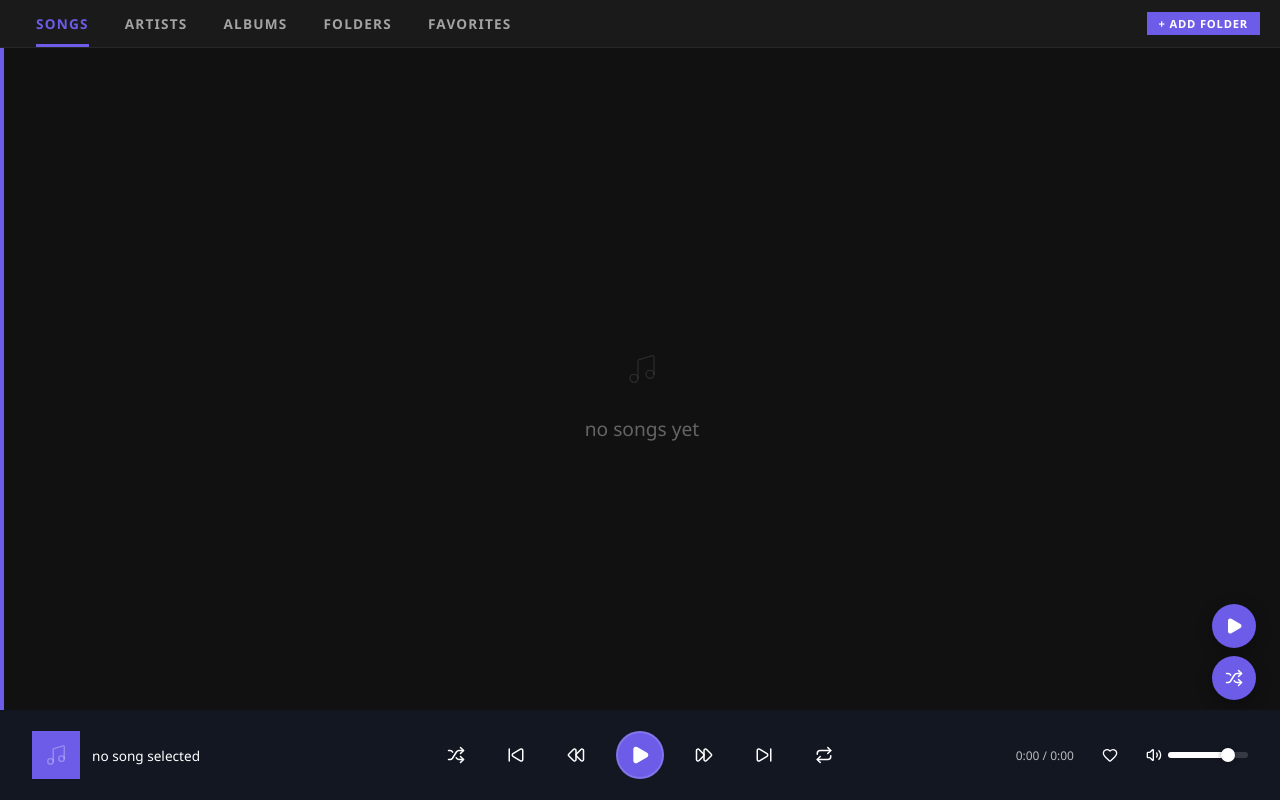
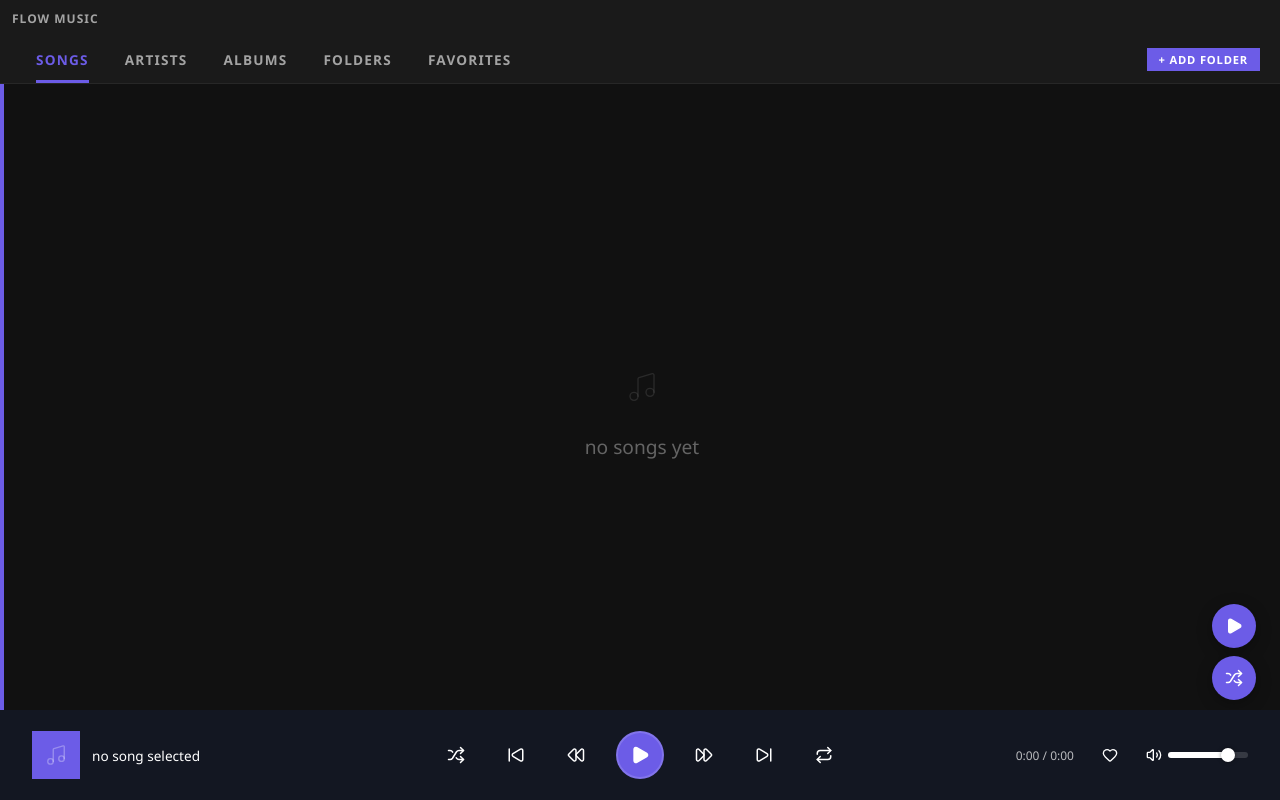
Before and after one commit to jhundeee/Flow-Music, a React (Vite) app: page / in a window 1280 px wide. Built offline with nearby package versions, Linux system fonts and the light colour scheme.

Commit message:
feat: frameless window with custom TitleBar matching app bg

```diff
--- a/src-tauri/tauri.conf.json
+++ b/src-tauri/tauri.conf.json
@@ -25,7 +25,7 @@
         "height": 800,
         "minWidth": 800,
         "minHeight": 500,
-        "decorations": true,
+        "decorations": false,
         "center": true,
         "resizable": true,
         "additionalBrowserArgs": "--autoplay-policy=no-user-gesture-required"
--- a/src/App.jsx
+++ b/src/App.jsx
@@ -15,6 +15,7 @@ import { useToast } from './components/Toast';
 import { useLibraryIndexes } from './hooks/useLibraryIndexes';
 import { normPath, isUnderFolder, filterSongsForFolders } from './utils/paths';
 import { normalizeSongs, songIdFromPath } from './utils/songId';
+import TitleBar from './components/TitleBar';
 import { usePlayback } from './hooks/usePlayback';
 
 const isTauri = typeof window !== 'undefined' && window.__TAURI_INTERNALS__;
@@ -837,6 +838,7 @@ const handleJumpToCurrent = useCallback(() => {
       className="app-shell"
       style={{ '--accent': albumTheme.hex, '--accent-rgb': albumTheme.rgb }}
     >
+      <TitleBar />
       {!showNowPlaying && (
       <>
       <nav className="pivot-nav">
```
